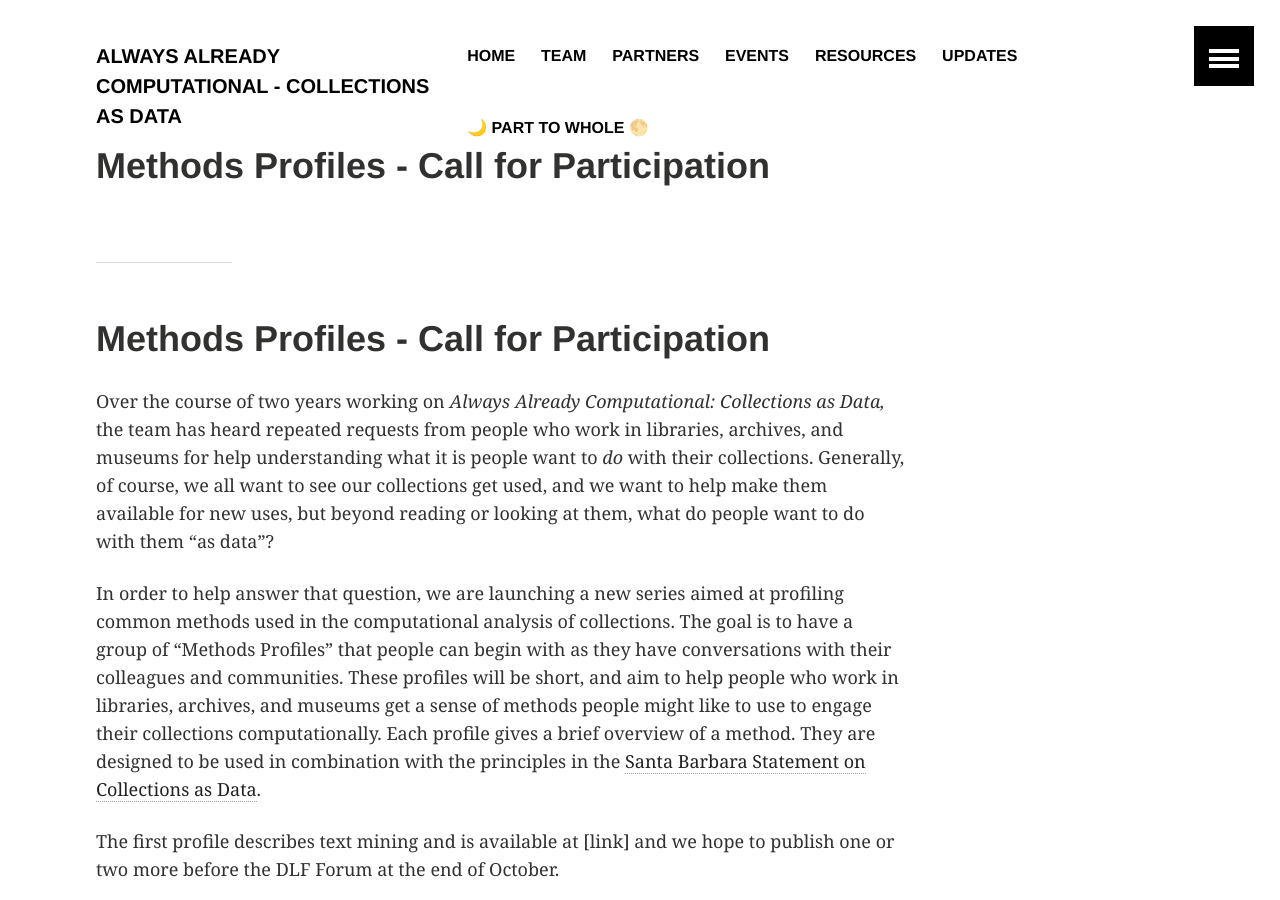
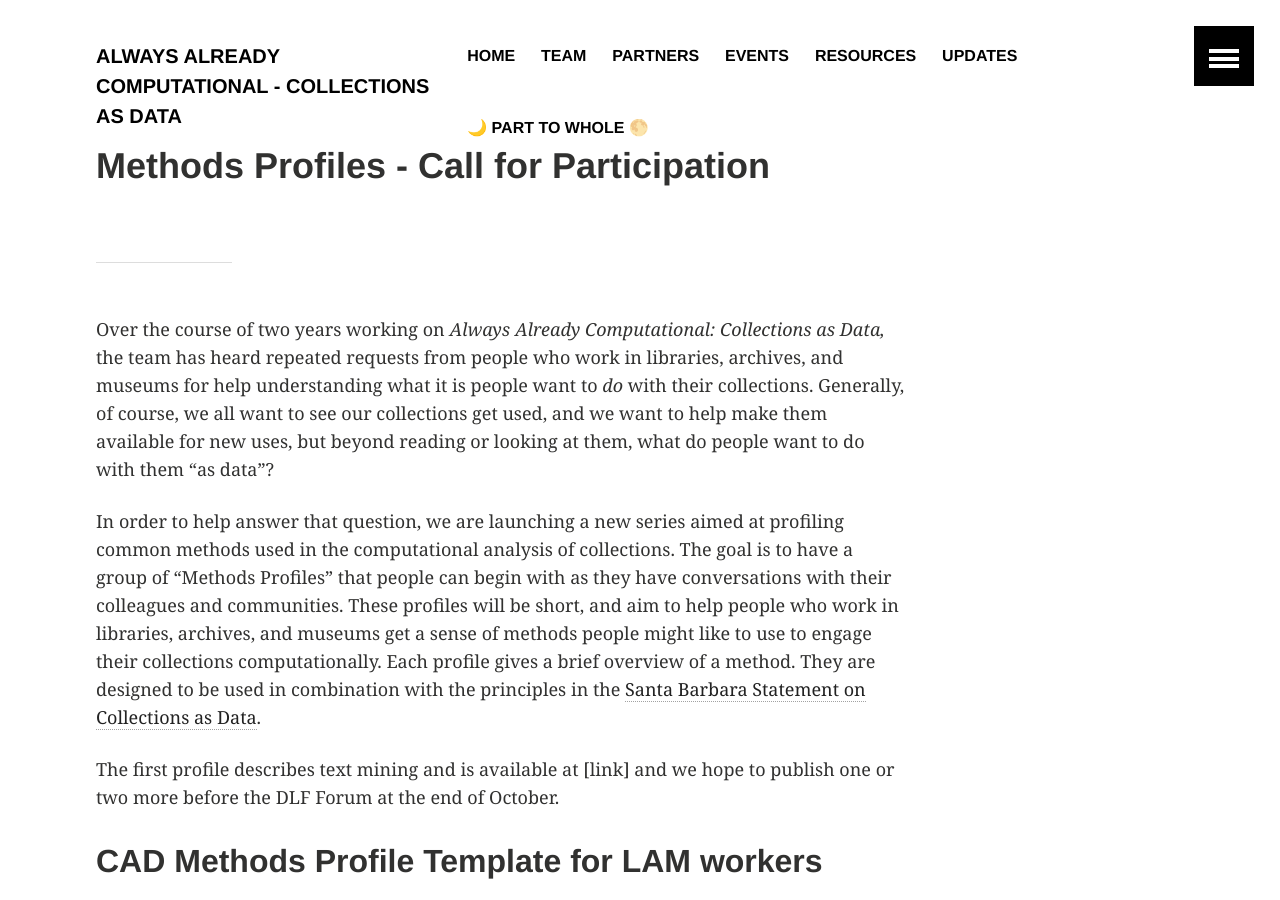
Before and after one commit to collectionsasdata/collectionsasdata.github.io, a Jekyll site: the page built from _posts/2018-10-10-methods.markdown, in a window 1280 px wide and 900 px high. Built offline with Jekyll 4.4.1, drawn with Linux system fonts in a browser that asks for light colours.

Commit message:
Update 2018-10-10-methods.markdown

```diff
--- a/_posts/2018-10-10-methods.markdown
+++ b/_posts/2018-10-10-methods.markdown
@@ -5,8 +5,6 @@
 teaser: "Methods Profiles - Call for Participation"
 ---
 ---
-
-# Methods Profiles - Call for Participation
 
 Over the course of two years working on *Always Already Computational: Collections as Data,* the team has heard repeated requests from people who work in libraries, archives, and museums for help understanding what it is people want to *do* with their collections.  Generally, of course, we all want to see our collections get used, and we want to help make them available for new uses, but beyond reading or looking at them, what do people want to do with them “as data”?
 
```
